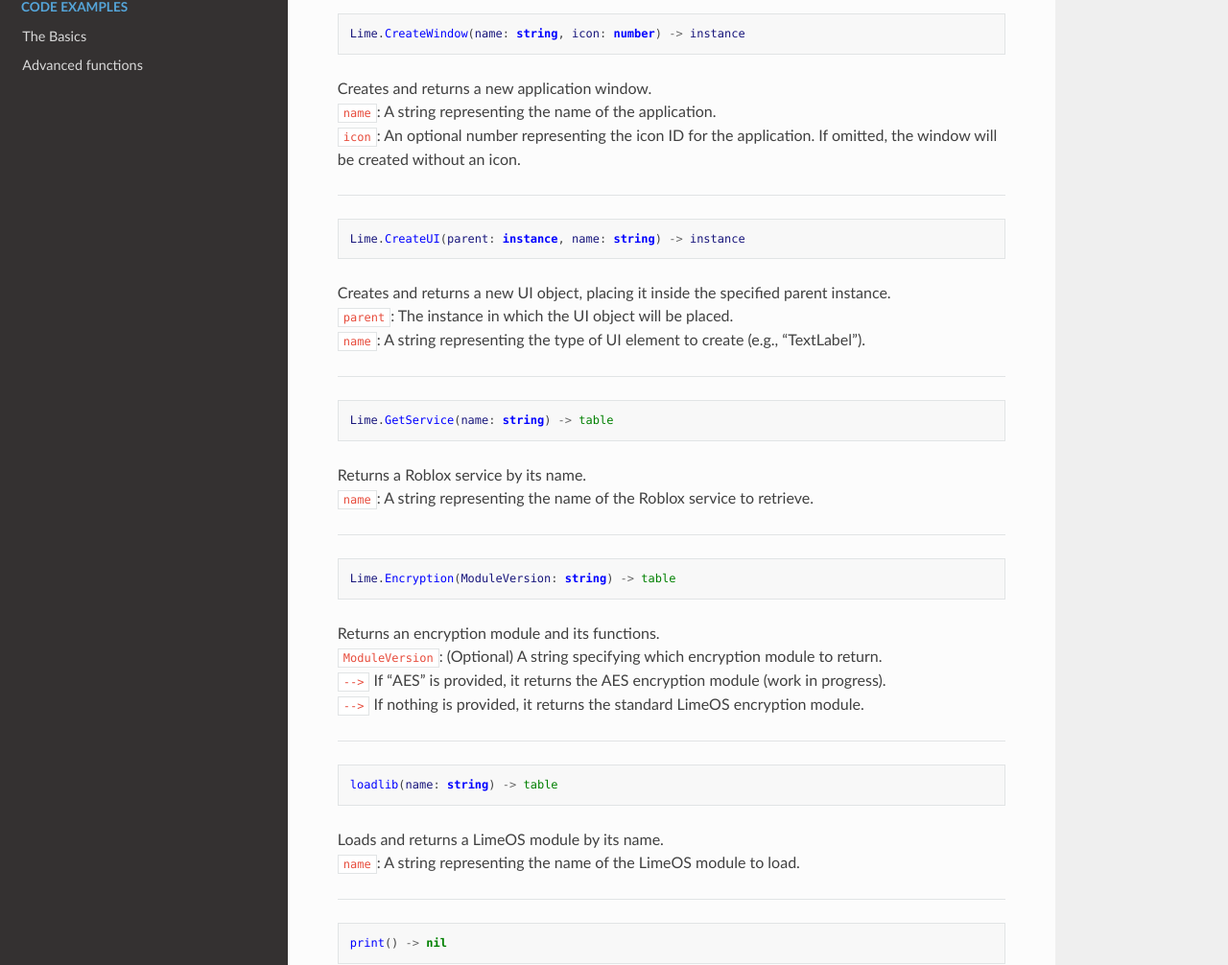
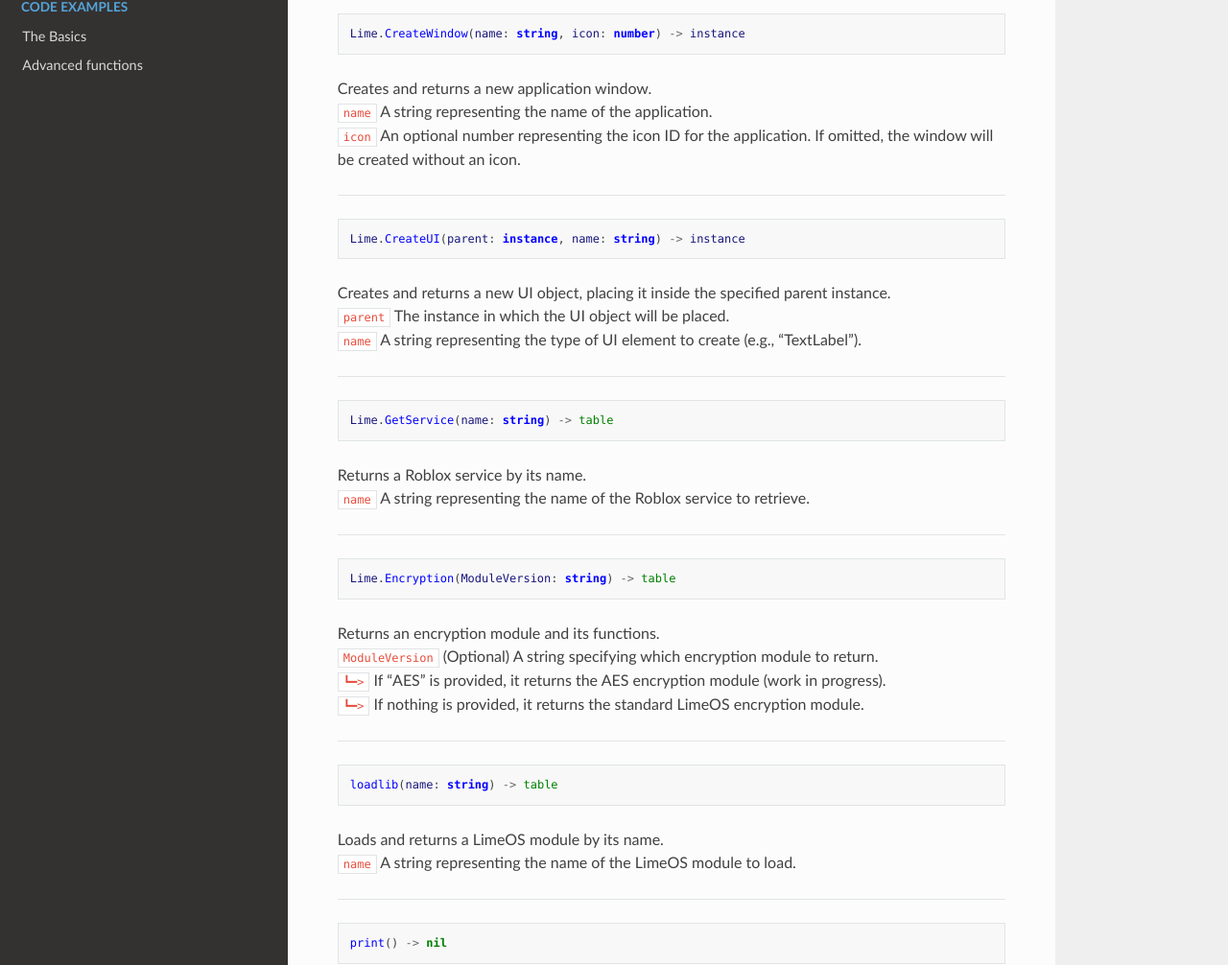
Before and after one commit to Happygamer1983/LimeOS-API, a Sphinx documentation site: the page built from docs/source/Built-in.rst, in a window 1280 px wide and 1400 px high. Shown: the part 244-1250 px from the top of the window at 96% size. Built offline with Sphinx 7.4.7 and the Read the Docs theme 2.0.0, drawn with Linux system fonts in a browser that asks for light colours.

Commit message:
Update Built-in.rst

```diff
--- a/docs/source/Built-in.rst
+++ b/docs/source/Built-in.rst
@@ -13,8 +13,8 @@ The following functions are built into LimeOS and do not require the use of ``lo
   Lime.CreateWindow(name: string, icon: number) -> instance
 
 Creates and returns a new application window. :raw-html:`<br />`
-``name``: A string representing the name of the application. :raw-html:`<br />`
-``icon``: An optional number representing the icon ID for the application. If omitted, the window will be created without an icon. :raw-html:`<br />`
+``name`` A string representing the name of the application. :raw-html:`<br />`
+``icon`` An optional number representing the icon ID for the application. If omitted, the window will be created without an icon. :raw-html:`<br />`
 
 ----
 
@@ -23,8 +23,8 @@ Creates and returns a new application window. :raw-html:`<br />`
   Lime.CreateUI(parent: instance, name: string) -> instance
 
 Creates and returns a new UI object, placing it inside the specified parent instance. :raw-html:`<br />`
-``parent``: The instance in which the UI object will be placed. :raw-html:`<br />`
-``name``: A string representing the type of UI element to create (e.g., "TextLabel"). :raw-html:`<br />`
+``parent`` The instance in which the UI object will be placed. :raw-html:`<br />`
+``name`` A string representing the type of UI element to create (e.g., "TextLabel"). :raw-html:`<br />`
 
 ----
 
@@ -33,7 +33,7 @@ Creates and returns a new UI object, placing it inside the specified parent inst
   Lime.GetService(name: string) -> table
 
 Returns a Roblox service by its name. :raw-html:`<br />`
-``name``: A string representing the name of the Roblox service to retrieve. :raw-html:`<br />`
+``name`` A string representing the name of the Roblox service to retrieve. :raw-html:`<br />`
 
 ----
 
@@ -42,9 +42,9 @@ Returns a Roblox service by its name. :raw-html:`<br />`
   Lime.Encryption(ModuleVersion: string) -> table
 
 Returns an encryption module and its functions. :raw-html:`<br />`
-``ModuleVersion``: (Optional) A string specifying which encryption module to return. :raw-html:`<br />`
-``-->`` If "AES" is provided, it returns the AES encryption module (work in progress). :raw-html:`<br />`
-``-->`` If nothing is provided, it returns the standard LimeOS encryption module. :raw-html:`<br />`
+``ModuleVersion`` (Optional) A string specifying which encryption module to return. :raw-html:`<br />`
+``┗━>`` If "AES" is provided, it returns the AES encryption module (work in progress). :raw-html:`<br />`
+``┗━>`` If nothing is provided, it returns the standard LimeOS encryption module. :raw-html:`<br />`
 
 ----
 
@@ -53,7 +53,7 @@ Returns an encryption module and its functions. :raw-html:`<br />`
   loadlib(name: string) -> table
 
 Loads and returns a LimeOS module by its name. :raw-html:`<br />`
-``name``: A string representing the name of the LimeOS module to load. :raw-html:`<br />`
+``name`` A string representing the name of the LimeOS module to load. :raw-html:`<br />`
 
 ----
 
```
